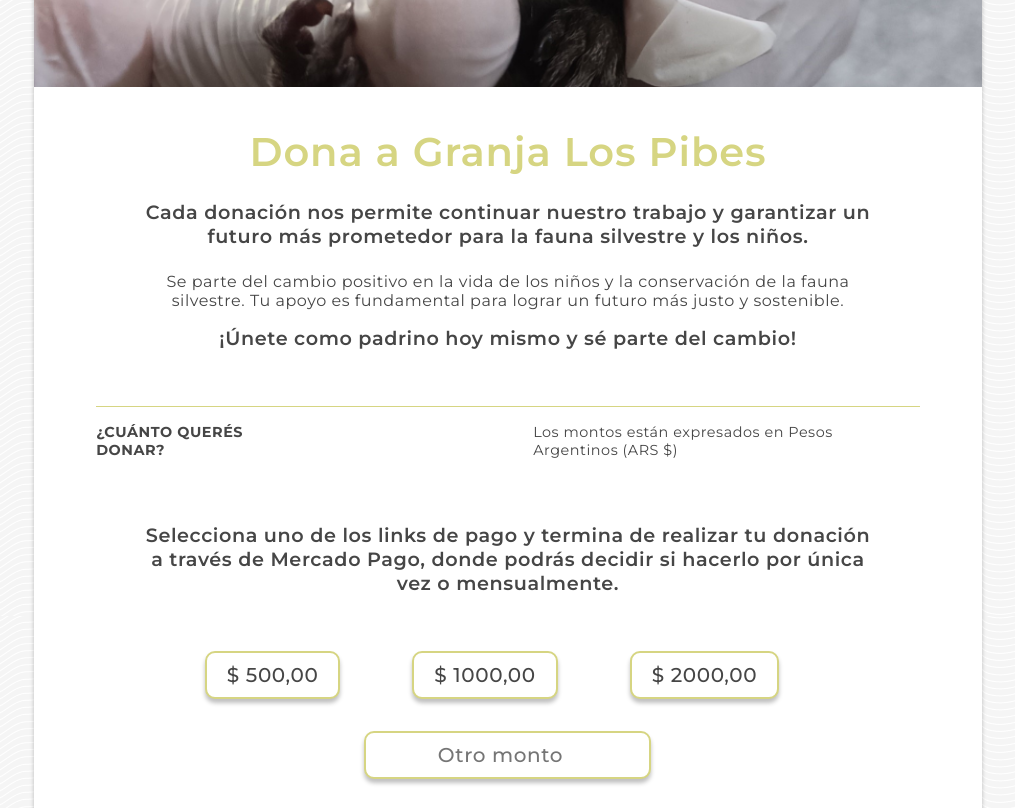
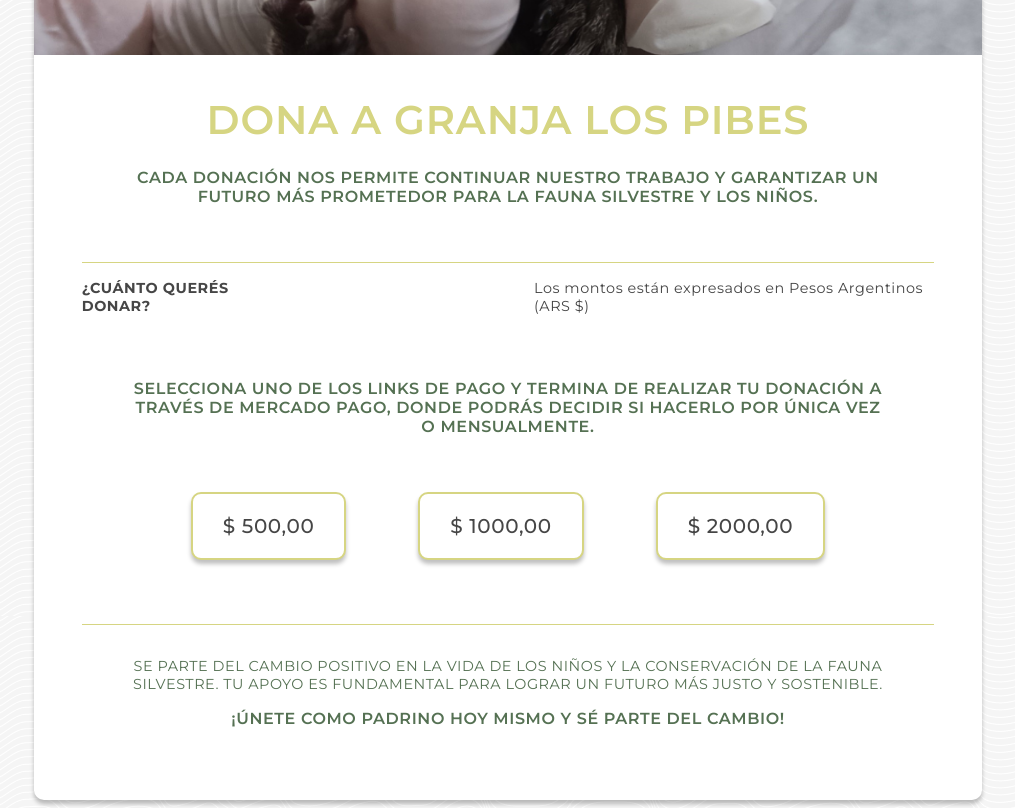
Before and after one commit to Mateocorsi33/webgranjalospibes, a React (Create React App) app: page /donar in a window 1280 px wide. Shown: the part 480-1288 px from the top of the page, without its empty margins (132-1147 px from the left). Built offline with nearby package versions, Linux system fonts and the light colour scheme.

Commit message:
cambios donar

```diff
--- a/src/Components/Donar/botones.jsx
+++ b/src/Components/Donar/botones.jsx
@@ -4,18 +4,17 @@ import styled from 'styled-components';
 const DivBtn = styled.div`
     display: flex;
     flex-direction: row;
-    flex-wrap: wrap;
     align-items: center;
     justify-content: center;
     width:90%;
     margin: 1rem 0;
     gap: 2rem;
-    padding: 1rem 0;
+    padding: 1rem 0 4rem 0;
+    border-bottom: 1px solid #D6D582;
 
     @media (max-width: 800px) {
         flex-direction:column;
         width: auto;
-        margin: 1rem 0 3rem 0;
         gap: 2rem;
     }
 `
@@ -23,7 +22,7 @@ const DivBtn = styled.div`
 const Button = styled.button`
     border: 2px solid #D6D582;
     margin: 0 1em;
-    padding: 0.5em 1em;
+    padding: 1em 1.5em;
     border-radius: 10px;
     box-shadow: 0px 4px 4px 0px rgba(0, 0, 0, 0.25);
     color: #000;
@@ -45,36 +44,36 @@ const Button = styled.button`
         props.variant === 'contained' ? '#D6D582' : '#ffffff'};
       color: ${(props) =>
         props.variant === 'contained' ? '#ffffff' : '#000000'};
+        transform: scale(1.1);
     }
   }
 
     @media (max-width: 800px) {
-        width: 70%;
-        padding: 0.5em 1em;
+        width:100%;
     }
 `;
 
-const Input = styled.input`
-    border: 2px solid #D6D582;
-    margin: 0 1em;
-    padding: 0.5em 1em;
-    border-radius: 10px;
-    box-shadow: 0px 4px 4px 0px rgba(0, 0, 0, 0.25);
-    color: #000;
-    text-align: center;
-    font-size: 20px;
-    font-family: 'Montserrat', sans-serif;
-    font-style: normal;
-    font-weight: 500;
-    line-height: normal;
-    letter-spacing: 0.6px;
+// const Input = styled.input`
+//     border: 2px solid #D6D582;
+//     margin: 0 1em;
+//     padding: 0.5em 1em;
+//     border-radius: 10px;
+//     box-shadow: 0px 4px 4px 0px rgba(0, 0, 0, 0.25);
+//     color: #000;
+//     text-align: center;
+//     font-size: 20px;
+//     font-family: 'Montserrat', sans-serif;
+//     font-style: normal;
+//     font-weight: 500;
+//     line-height: normal;
+//     letter-spacing: 0.6px;
 
-    @media (max-width: 800px) {
-        width: 70%;
-        padding: 0.5em 1em;
+//     @media (max-width: 800px) {
+//         width: 70%;
+//         padding: 0.5em 1em;
 
-    }
-`;
+//     }
+// `;
 
 export default function SelectableButtons() {
 
@@ -120,7 +119,7 @@ export default function SelectableButtons() {
       >
         $ 2000,00
       </Button>
-      <label htmlFor="amount"></label>
+      {/* <label htmlFor="amount"></label>
       <Input
         placeholder='Otro monto'
         type="number"
@@ -128,7 +127,7 @@ export default function SelectableButtons() {
         name="amount"
         value={amount}
         onChange={handleAmountChange}
-      />
+      /> */}
     </DivBtn>
   );
 }
--- a/src/Components/Donar/index.jsx
+++ b/src/Components/Donar/index.jsx
@@ -87,7 +87,7 @@ const TextLogo = styled.h2`
 
 const ImgForm = styled.img`
   width: 100%;
-  height: 20rem;
+  height: 18rem;
 
   @media (max-width: 800px) {
         width: 100%;
@@ -101,10 +101,10 @@ const TamañoCuerpo = styled.div`
   align-items: center;
   gap: 1rem;
   width: 100%;
-  padding: 1rem;
+  padding: 1rem 0 4rem 0;
 
   @media (max-width: 800px) {
-        padding: 0;
+      padding: 1rem 0 4rem 0;
     }
 `
 
@@ -131,10 +131,10 @@ const Titulo = styled.h1`
 `
 
 const Parrafo1 = styled.h2`
-  color: #464646;
+  color: #557153;
   text-align: center;
   width: 80%;
-  font-size: 1.2rem;
+  font-size: 1rem;
   font-family: 'Montserrat', sans-serif;
   font-style: normal;
   font-weight: 600;
@@ -149,11 +149,11 @@ const Parrafo1 = styled.h2`
 `
 
 const Parrafo = styled.h3`
-  color: #464646;
+  color: #557153;
   text-align: center;
   width: 80%;
   margin: 0;
-  font-size: 1rem;
+  font-size: .9rem;
   font-family: 'Montserrat', sans-serif;
   font-style: normal;
   font-weight: 400;
@@ -163,7 +163,7 @@ const Parrafo = styled.h3`
   @media (max-width: 800px) {
         width: 90%;
         font-size: .9rem;
-        margin: 0;
+        margin: 0 0 1rem 0;
     }
 `
 
@@ -182,6 +182,7 @@ const DivCuanto = styled.div`
         flex-direction: column;
         align-items: center;
         justify-content:center;
+        margin: 1.5rem 0 1.5rem 0;
     }
 `
 
@@ -240,16 +241,16 @@ function Donar() {
         </Encabezado>
         <ImgForm src={fotoform}/>
         <TamañoCuerpo>
-            <Titulo>Dona a Granja Los Pibes</Titulo>
-            <Parrafo1>Cada donación nos permite continuar nuestro trabajo y garantizar un futuro más prometedor para la fauna silvestre y los niños.</Parrafo1>
-            <Parrafo>Se parte del cambio positivo en la vida de los niños y la conservación de la fauna silvestre. Tu apoyo es fundamental para lograr un futuro más justo y sostenible.</Parrafo>
-            <Parrafo1>¡Únete como padrino hoy mismo y sé parte del cambio!</Parrafo1>
+            <Titulo>DONA A GRANJA LOS PIBES</Titulo>
+            <Parrafo1>CADA DONACIÓN NOS PERMITE CONTINUAR NUESTRO TRABAJO Y GARANTIZAR UN FUTURO MÁS PROMETEDOR PARA LA FAUNA SILVESTRE Y LOS NIÑOS.</Parrafo1>
             <DivCuanto>
               <Letrachica><strong>¿CUÁNTO QUERÉS DONAR?</strong></Letrachica>
               <Letrachica>Los montos están expresados en Pesos Argentinos (ARS $)</Letrachica>
             </DivCuanto>
-            <Parrafo1>Selecciona uno de los links de pago y termina de realizar tu donación a través de Mercado Pago, donde podrás decidir si hacerlo por única vez o mensualmente.</Parrafo1>
+            <Parrafo1>SELECCIONA UNO DE LOS LINKS DE PAGO Y TERMINA DE REALIZAR TU DONACIÓN A TRAVÉS DE MERCADO PAGO, DONDE PODRÁS DECIDIR SI HACERLO POR ÚNICA VEZ O MENSUALMENTE.</Parrafo1>
             <SelectableButtons/>
+            <Parrafo>SE PARTE DEL CAMBIO POSITIVO EN LA VIDA DE LOS NIÑOS Y LA CONSERVACIÓN DE LA FAUNA SILVESTRE. TU APOYO ES FUNDAMENTAL PARA LOGRAR UN FUTURO MÁS JUSTO Y SOSTENIBLE.</Parrafo>
+            <Parrafo1>¡ÚNETE COMO PADRINO HOY MISMO Y SÉ PARTE DEL CAMBIO!</Parrafo1>
             {/* <Button>Donar</Button> */}
         </TamañoCuerpo>
       </DivForm>
```
